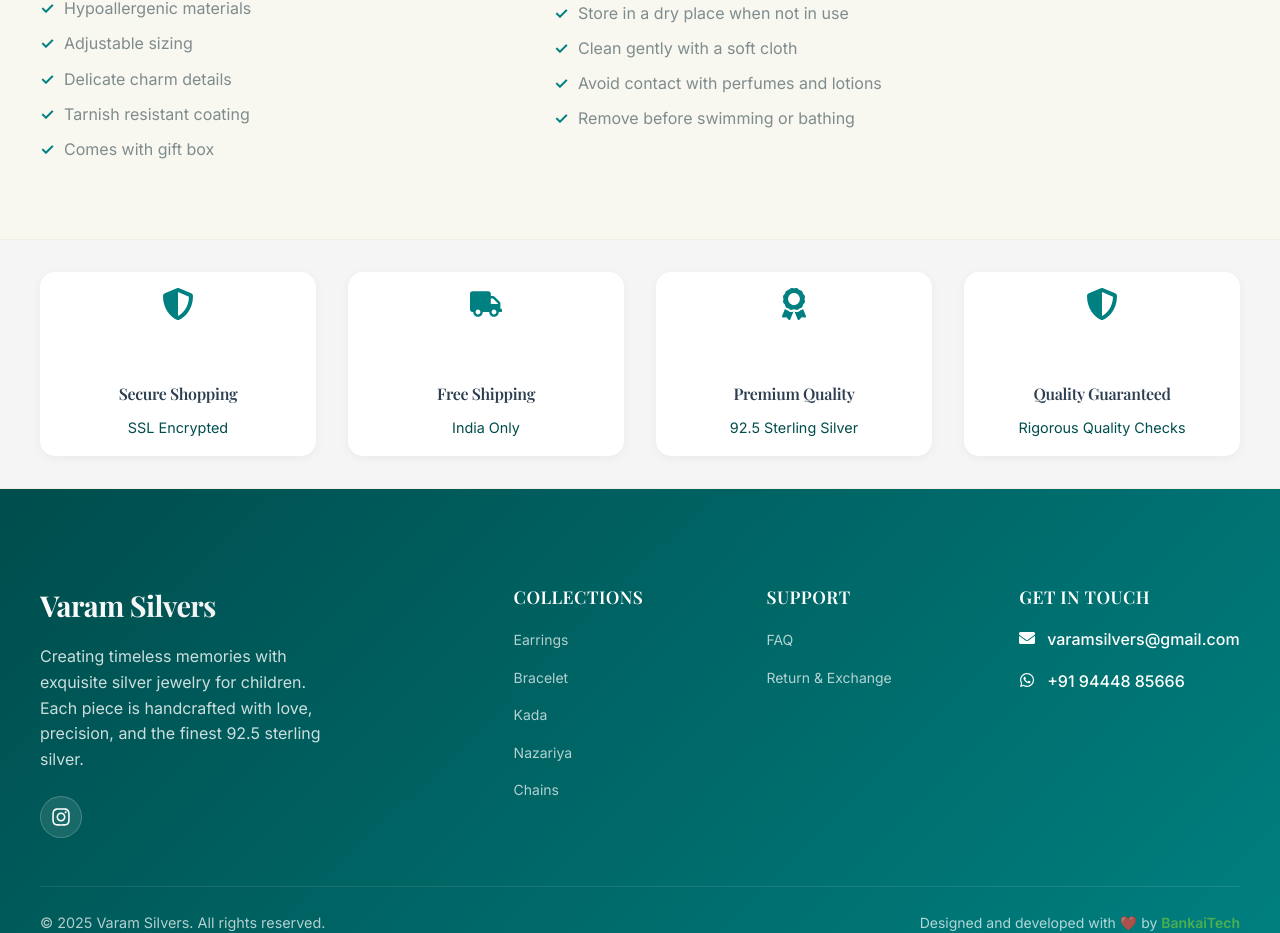
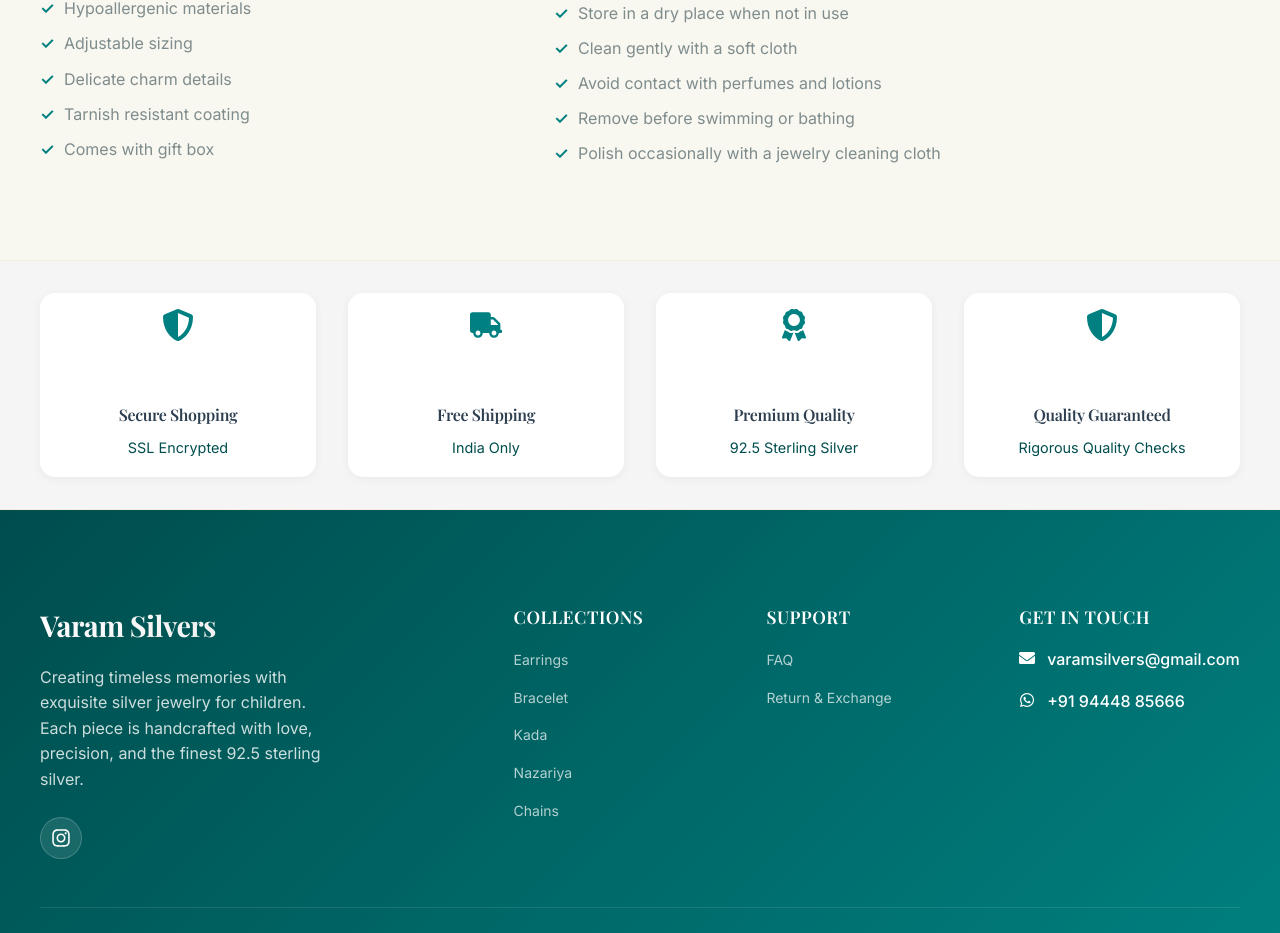
Before and after one commit to BankaiTech/varam-silvers, a Next.js app: page /products/17 in a window 1280 px wide. Shown: the part 1233-2166 px from the top of the page. Built offline with nearby package versions, Linux system fonts and the light colour scheme; a web font is replaced by a local one.

Commit message:
new care point

```diff
--- a/app/products/[id]/page.js
+++ b/app/products/[id]/page.js
@@ -637,6 +637,7 @@
                 <li>Clean gently with a soft cloth</li>
                 <li>Avoid contact with perfumes and lotions</li>
                 <li>Remove before swimming or bathing</li>
+                <li>Polish occasionally with a jewelry cleaning cloth</li>
               </ul>
             </div>
           </div>
```
